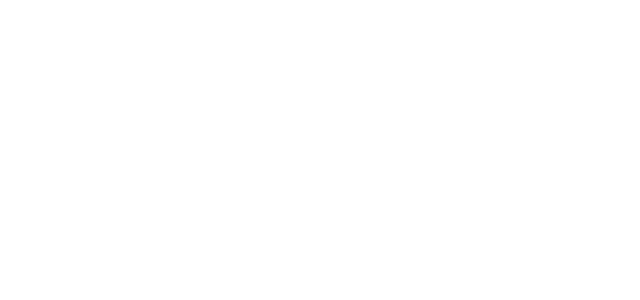
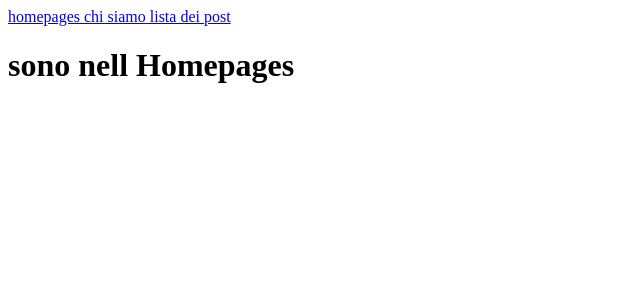
Before and after one commit to EnricoCiccolini/react-router, a React (Vite) app: page / in a window 1280 px wide. Shown: the top 300 px of the page, without its empty margins (0-640 px from the left). Built offline with nearby package versions, Linux system fonts and the light colour scheme.

Commit message:
feat: add navbar in all pages

```diff
--- a/src/App.jsx
+++ b/src/App.jsx
@@ -1,4 +1,8 @@
-
+import { BrowserRouter, Routes, Route } from "react-router-dom"
+import Navbar from "./layaut/NavBar"
+import Homepages from "./pages/Homepages"
+import PostList from "./pages/PostList"
+import ChiSiamo from "./pages/ChiSiamo"
 
 
 function App() {
@@ -6,7 +10,18 @@
 
   return (
     <>
+      <BrowserRouter>
+        <Routes>
+          <Route element={<Navbar />}>
+            <Route path="/" element={<Homepages />} />
+            <Route path='/post-list' element={<PostList />} />
+            <Route path="/chi-siamo" element={<ChiSiamo />} />
+          </Route>
 
+        </Routes>
+
+
+      </BrowserRouter>
     </>
   )
 }
--- a/src/layaut/Navbar.jsx
+++ b/src/layaut/Navbar.jsx
@@ -1,9 +1,16 @@
+import { Outlet } from "react-router-dom"
+import { NavLink } from "react-router-dom"
+
 function Navbar() {
 
 
     return (
         <>
-            <h1>sono nela Navbar</h1>
+            <NavLink to='/'> homepages</NavLink >
+            <NavLink to="/chi-siamo"> chi siamo</NavLink >
+            <NavLink to="/post-list"> lista dei post</NavLink >
+
+            <Outlet />
         </>
     )
 }
```
